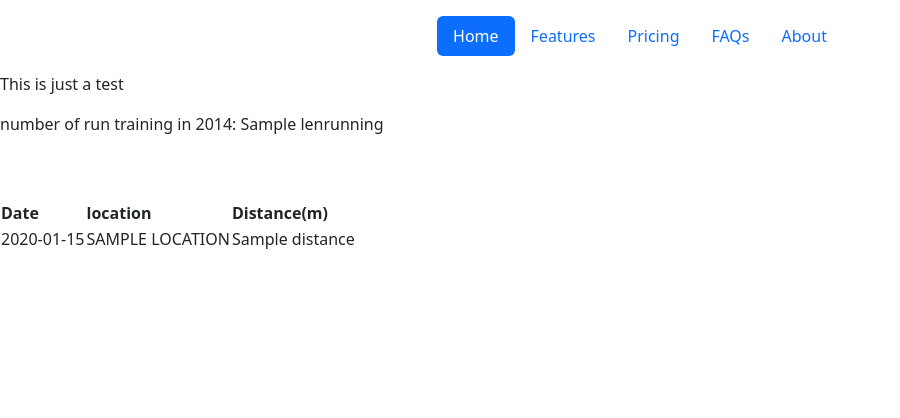
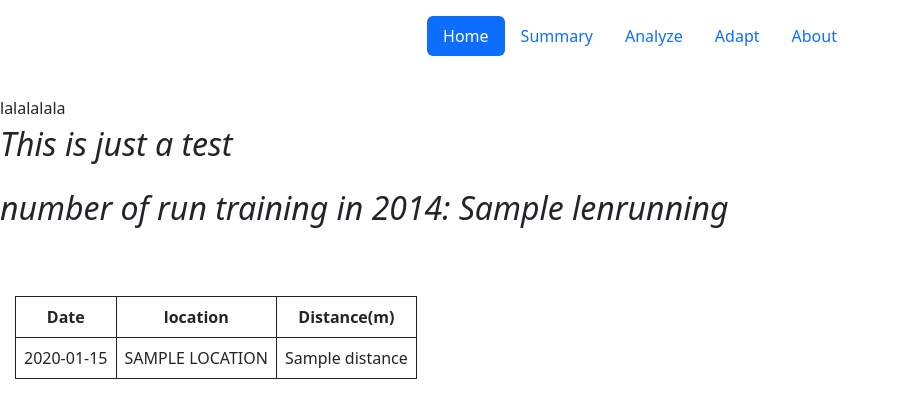
Before and after one commit to MarcRotsaert/TrainingData, a Django app: template django/test_project2/test_project2/templates/polar.html in a window 1280 px wide. Shown: the top 418 px of the page, without its empty margins (0-900 px from the left). Run offline with Django 3.2, Linux system fonts and the light colour scheme; the template is opened without the code that fills it: most values are stand-ins (such as "Sample title", 1, 10 or a date in 2020).

Commit message:
Interactie webpagina's

```diff
--- /dev/null
+++ b/django/test_project2/test_project2/static/css/test_polar.css
@@ -0,0 +1,18 @@
+/* table, */
+th,
+td {
+    border: 1px solid;
+    padding: 1cqb;
+    border-collapse: collapse;
+    text-align: center;
+}
+
+table {
+    position: relative;
+    left: 15px
+}
+
+p {
+    font-size: 200%;
+    font-style: italic;
+}
--- a/django/test_project2/test_project2/templates/base.html
+++ b/django/test_project2/test_project2/templates/base.html
@@ -1,4 +1,5 @@
 <!DOCTYPE html>
+{% load static %}
 <html>
 <head>
     <meta charset="UTF-8" />
@@ -10,10 +11,11 @@
     <div class="container">
         <header class="d-flex justify-content-center py-3">
           <ul class="nav nav-pills">
-            <li class="nav-item"><a href="#" class="nav-link active" aria-current="page">Home</a></li>
-            <li class="nav-item"><a href="#" class="nav-link">Features</a></li>
-            <li class="nav-item"><a href="#" class="nav-link">Pricing</a></li>
-            <li class="nav-item"><a href="#" class="nav-link">FAQs</a></li>
+            <li class="nav-item"><a href={% url "test_training2:testpage" %} class="nav-link active" aria-current="page">Home</a></li>
+            <li class="nav-item"><a href={% url "test_polar:showpolar" %}
+              class="nav-link">Summary</a></li>
+            <li class="nav-item"><a href="#" class="nav-link">Analyze</a></li>
+            <li class="nav-item"><a href="#" class="nav-link">Adapt</a></li>
             <li class="nav-item"><a href="#" class="nav-link">About</a></li>
           </ul>
         </header>
--- a/django/test_project2/test_project2/templates/polar.html
+++ b/django/test_project2/test_project2/templates/polar.html
@@ -4,16 +4,18 @@
 
 <html lang="en">
 <head>
+    {% block body_block %}
     <meta charset="utf-8">
     <title>testpage</title>
 
     <link href="https://cdn.jsdelivr.net/npm/bootstrap@5.3.2/dist/css/bootstrap.min.css" rel="stylesheet"
-        integrity="sha384-T3c6CoIi6uLrA9TneNEoa7RxnatzjcDSCmG1MXxSR1GAsXEV/Dwwykc2MPK8M2HN" crossorigin="anonymous">
+    integrity="sha384-T3c6CoIi6uLrA9TneNEoa7RxnatzjcDSCmG1MXxSR1GAsXEV/Dwwykc2MPK8M2HN" crossorigin="anonymous">
+    <link rel="stylesheet" href="{% static "css/test_polar.css" %}">
 
     </head>
 
-    {% block body_block %}
     <body>
+        <br>lalalalala</br>
     <p> This is just a test </p>
     <p> number of run training in 2014: {{ lenrunning }} </p>
 
--- a/django/test_project2/test_training2/urls.py
+++ b/django/test_project2/test_training2/urls.py
@@ -4,9 +4,9 @@ from test_training2 import views
 app_name = "test_training2"
 
 urlpatterns = [
-    path('training/', views.select_ttype, name="testpage"),
-    path('select_ttype/', views.select_ttype2, name="selectttype"),
+    path("training/", views.select_ttype, name="testpage"),
+    path("select_ttype/", views.select_ttype2, name="selectttype"),
     # re_path(r"^add_ttype/$", views.add_ttype, name="addttype")
     path("add_ttype/", views.add_ttype, name="addttype"),
     # path("polar/", views.show_polar, name="showpolar"),
-    ]
+]
```
Also changed, not shown: django/test_project2/test_training2/views.py (+0 -9 lines).
